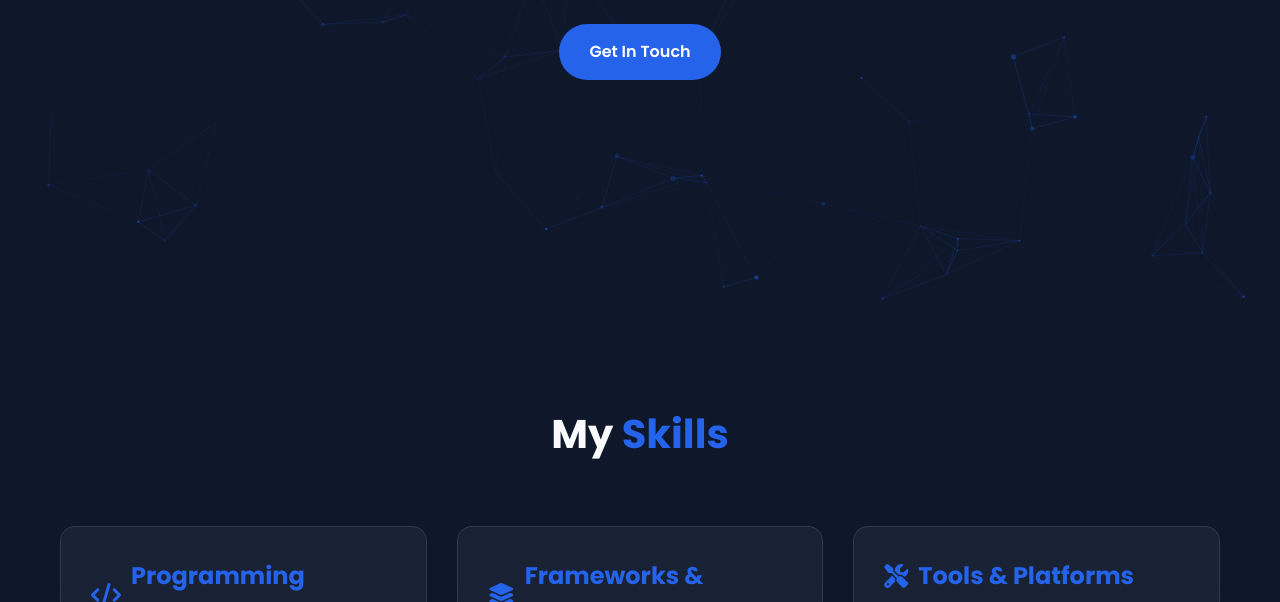
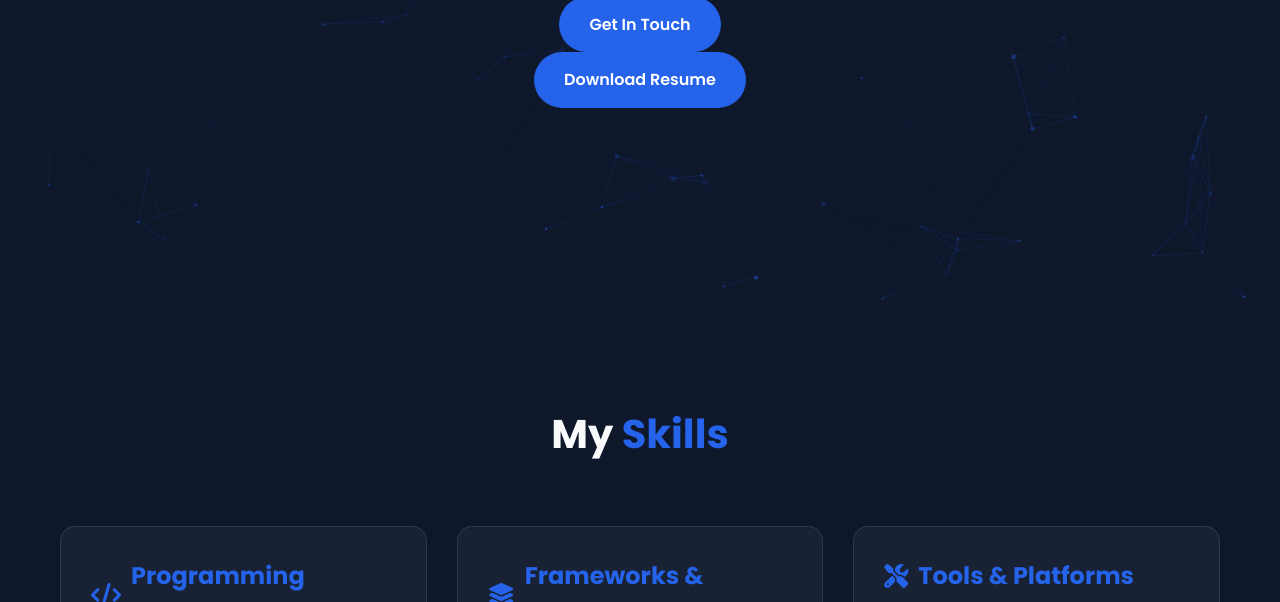
Before and after one commit to abhikkonar05/abhikkonar05.github.io, a plain HTML site: page index.html in a window 1280 px wide. Shown: the part 498-1100 px from the top of the page. Drawn offline with nearby package versions, Linux system fonts and the light colour scheme.

Commit message:
Update index.html

```diff
--- a/index.html
+++ b/index.html
@@ -741,6 +741,15 @@
                 </div>
 
                 <a href="#contact" class="btn">Get In Touch</a>
+                 <div class="resume-buttons">
+
+
+
+                <a href="CV.docx" class="btn" download>
+                Download Resume
+                </a>
+
+            </div>
             </div>
         </div>
     </section>
```
